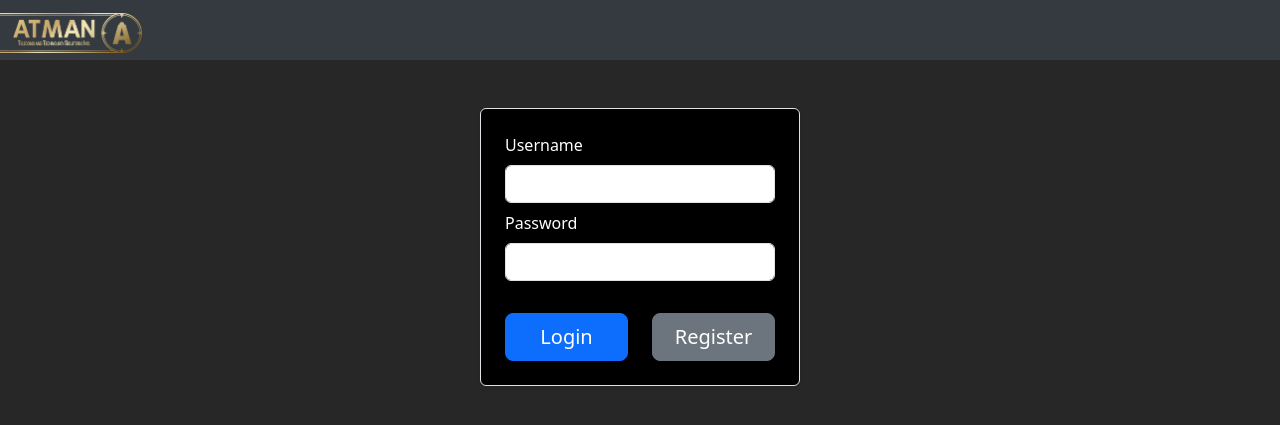
After one commit to akaNiknok/ProjectManager, a Django app: page /login/ in a window 1280 px wide. The commit adds this page. Shown: the top 425 px of the page. Run offline with Django 5.2, Linux system fonts and the light colour scheme; some libraries are stand-ins or nearby versions.

Commit message:
Add login functionality

```diff
--- a/ProjectManager/PMApp/templates/base.html
+++ b/ProjectManager/PMApp/templates/base.html
@@ -11,7 +11,7 @@
 
 <body style="background-color: 272727;">
   <div style="background-color: 343A40;">
-    <nav class="navbar navbar-expand-lg" style="height: 10%">
+    <nav class="navbar navbar-expand-lg" style="height: 60px">
       <ul class="navbar-nav mt-3">
 
         <li class="navbar-item me-2">
@@ -22,6 +22,7 @@
         {% block navbar %}
         {% endblock %}
       </ul>
+        {% block project_selector %}
           <!-- Project selector -->
           <select class="form-select form-select-sm me-2 rounded-3 overflow-hidden" style="position: absolute; left: 60%; width: 35%;" name="project_selector" id="project_selector">
           {% for project in projects %}
@@ -33,7 +34,7 @@
                +
              </button>
             </a>
-
+        {% endblock %}
     </nav>
   </div>
     <div class="body">
--- a/ProjectManager/PMApp/templates/dashboard.html
+++ b/ProjectManager/PMApp/templates/dashboard.html
@@ -32,7 +32,7 @@
     <!-- line break -->
 
     <!-- Tasks list -->
-    <div id="tasksList" class="scrollable" style="width: 47%;">
+    <div id="tasksList" class="scrollable" style="width: 47%; height:80%">
 
       <div class="row">
         <div class="col-2">
@@ -206,7 +206,7 @@
     </div>
 
     <!-- Expenses list -->
-    <div id="expensesList" class = "scrollable">
+    <div id="expensesList" class="scrollable" style="height: 80%">
       <div class="row">
         <div class="col-2" style="margin-right: 6%">
           <h2  style="color: WHITE;">
--- /dev/null
+++ b/ProjectManager/PMApp/templates/login.html
@@ -0,0 +1,47 @@
+
+{% extends 'base.html' %}
+{% load static %}
+
+{% block navbar %}
+{% endblock %}
+
+{% block project_selector %}
+{% endblock %}
+
+{% block content %}
+<div class="row mt-5">
+  <div class="d-flex justify-content-center">
+    <div class="bg-black border rounded shadow-sm overflow-hidden w-25">
+      <form method="POST" action="{% url "login" %}" class="mb-0">{% csrf_token %}
+        <div class="row p-4">
+          <div class="col-12 mb-2 ">
+            <label for="username" class="form-label">Username</label>
+            <input type="text" class="form-control" id="username" name="username" required>
+          </div>
+          <div class="col-12 mb-2">
+            <label for="password" class="form-label">Password</label>
+            <input type="password" class="form-control" id="password" name="password" required>
+          </div>
+          <div class="col-6 mt-4">
+            <div class="d-grid">
+              <button type="submit" class="btn btn-primary btn-lg">Login</button>
+            </div>
+          </div>
+          <div class="col-6 mt-4">
+            <div class="d-grid">
+              <a href="" class="btn btn-secondary btn-lg" role="button">Register</a>
+            </div>
+          </div>
+          {% if error %}
+          <div class="col-12 mt-4">
+              <div class="alert alert-danger mb-0" role="alert">
+                Incorrect username or password!
+              </div>
+          </div>
+          {% endif %}
+        </div>
+      </form>
+    </div>
+  </div>
+</div>
+{% endblock %}
--- a/ProjectManager/PMApp/urls.py
+++ b/ProjectManager/PMApp/urls.py
@@ -3,8 +3,8 @@ from django.urls import path
 from . import views
 
 urlpatterns = [
-    path("", views.index, name="index"),
-    path("dashboard/", views.dashboard, name="dashboard"),
+    path("", views.dashboard, name="dashboard"),
+    path("login/", views.login, name="login"),
 
     path("switch_project/", views.switch_project, name="switch_project"),
     path("switch_project/<int:project_id>", views.switch_project, name="switch_project"),
--- a/ProjectManager/PMApp/views.py
+++ b/ProjectManager/PMApp/views.py
@@ -4,12 +4,40 @@ from django.db.models import Case, Value, When
 
 from .models import Project, User, Member, Task, TaskAssignment, Expense
 
-def index(request):
-    # TODO: Login
-    return redirect("dashboard")
+def login(request):
+    if request.method == "POST":
+
+        # Get form fields
+        username = request.POST.get("username")
+        password = request.POST.get("password")
+
+        # Validate username
+        try:
+            user_obj = User.objects.get(username=username)
+        except:
+            return render(request, "login.html", {"error": True})
+
+        # Validate password
+        # TODO: Hasing + Salting
+        if password != user_obj.password:
+            return render(request, "login.html", {"error": True})
+
+        # Login successful
+        response = redirect("dashboard")
+        response.set_cookie("user_id", user_obj.user_id)
+        return response
+
+    else:
+        return render(request, "login.html")
 
 
 def dashboard(request):
+
+    # Retrieve current logged in user id
+    user_id = request.COOKIES.get("user_id")
+
+    if user_id is None:
+        return redirect("login")
 
     # Retrieve all objects
     # TODO: Retrieve only user related projects
@@ -37,6 +65,7 @@ def dashboard(request):
     return render(request,
                   "dashboard.html",
                   {"project": project_obj, "tasks": task_objs, "expenses": expense_objs})
+
 
 def switch_project(request, project_id):
     request.session["current_project_id"] = int(project_id)
```
